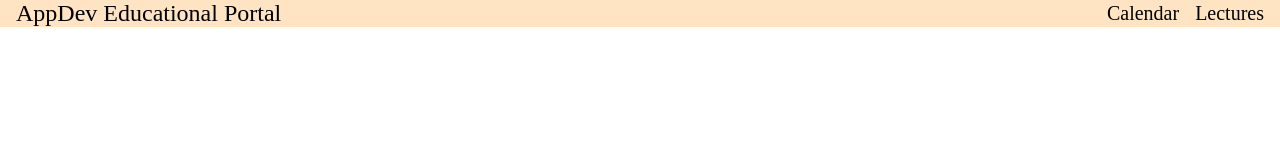
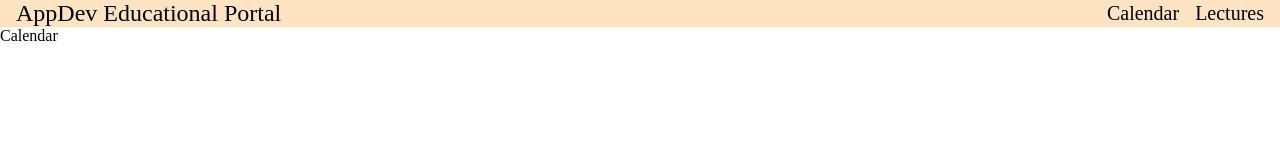
Before and after one commit to aryanj112/BootcampPortal, a React (Vite) app: page /calendar in a window 1280 px wide. Shown: the top 160 px of the page. Built offline with nearby package versions, Linux system fonts and the light colour scheme.

Commit message:
added home, calendar, lectrues pages

```diff
--- a/src/App.tsx
+++ b/src/App.tsx
@@ -2,6 +2,9 @@
 import { useState } from 'react'
 import { Route, Routes } from 'react-router-dom'
 import NavBar from './components/NavBar';
+import Home from './pages/Home'
+import Calendar from './pages/Calendar'
+import Lectures from './pages/Lectures'
 
 function App() {
 
@@ -10,7 +13,9 @@ function App() {
       <NavBar />
       <div className = "container">
         <Routes>
-
+          <Route path = '/' element = {<Home />} />
+          <Route path = '/calendar' element = {<Calendar />} />
+          <Route path = '/Lectures' element = {<Lectures />} />
 
         </Routes>
       </div>
--- a/src/pages/Calendar.tsx
+++ b/src/pages/Calendar.tsx
@@ -0,0 +1,9 @@
+import React from 'react'
+
+function Calendar() {
+  return (
+    <div>Calendar</div>
+  )
+}
+
+export default Calendar
--- /dev/null
+++ b/src/pages/Home.tsx
@@ -0,0 +1,9 @@
+import React from 'react'
+
+function Home() {
+  return (
+    <div>Home</div>
+  )
+}
+
+export default Home
--- a/src/pages/Lectures.tsx
+++ b/src/pages/Lectures.tsx
@@ -0,0 +1,9 @@
+import React from 'react'
+
+function Lectures() {
+  return (
+    <div>Lectures</div>
+  )
+}
+
+export default Lectures
```
